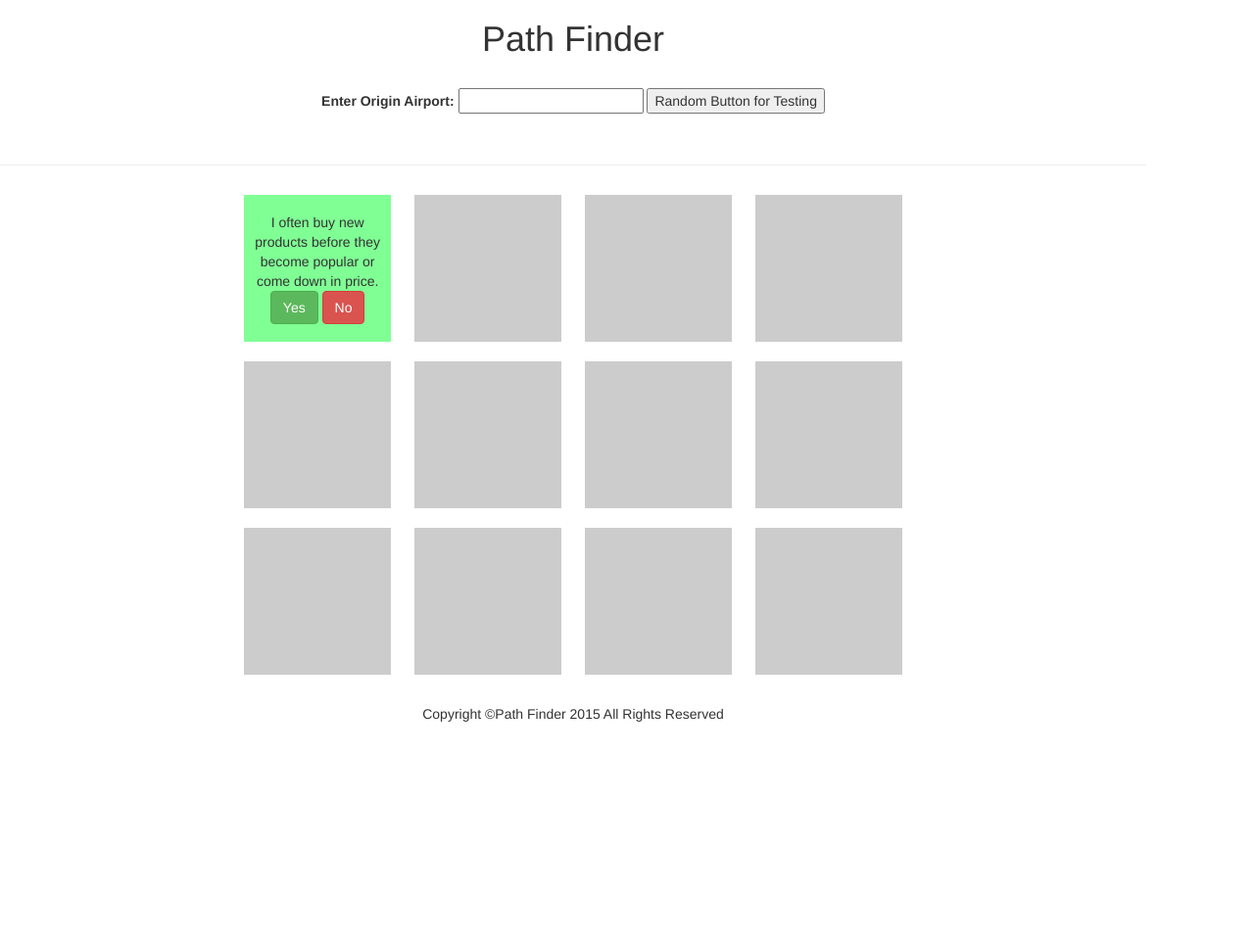
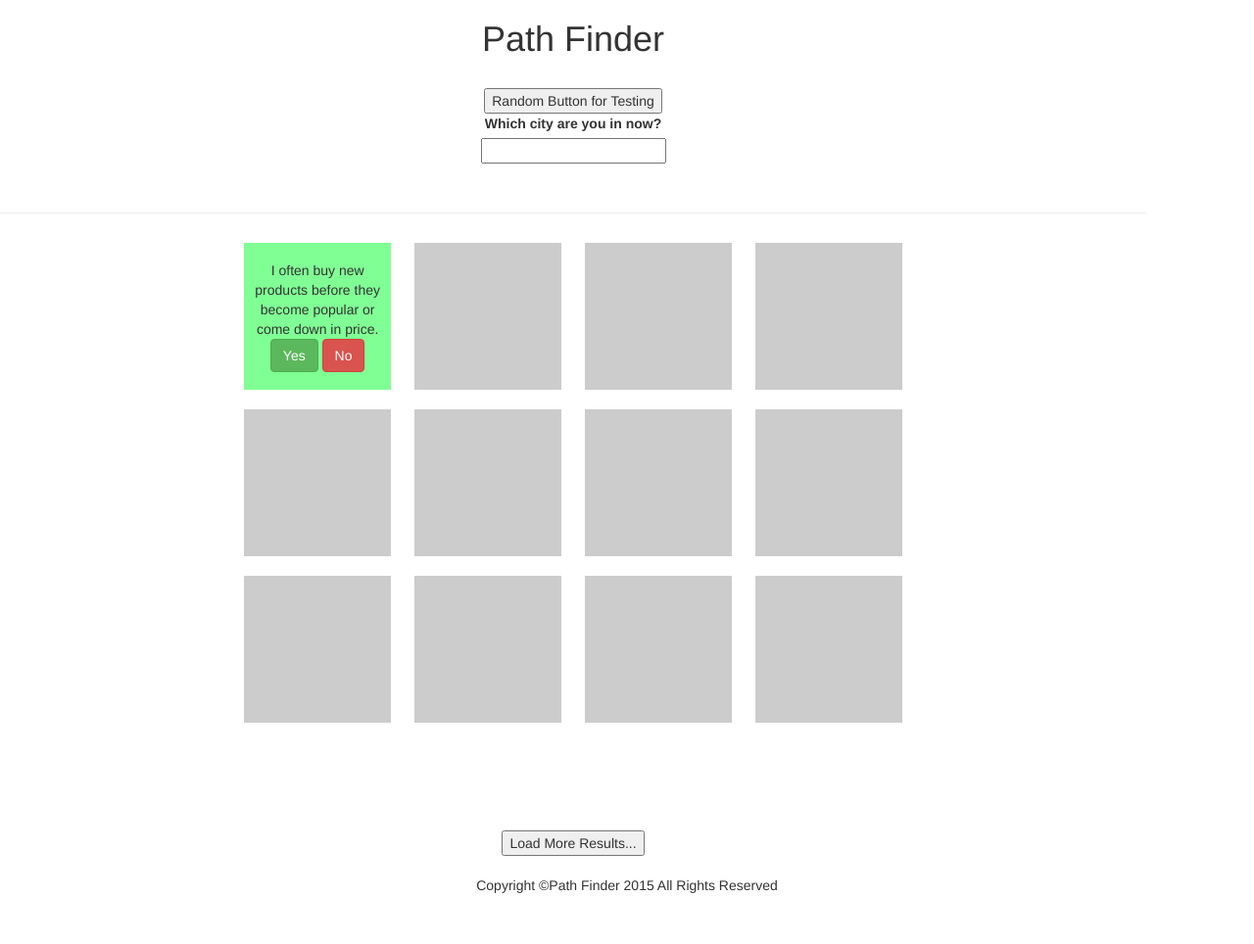
Before and after one commit to PaolaSocorro/Emirates_Hackathon, a Flask app: page / in a window 1280 px wide. Shown: the whole page at 98% size. Before the commit the page ends 737 px from the top, so only its background shows below. Run offline with Flask 2, Linux system fonts and the light colour scheme; some libraries are stand-ins or nearby versions.

Commit message:
modal windows for experiences working

```diff
--- a/static/main.css
+++ b/static/main.css
@@ -78,7 +78,16 @@ footer {
     text-align: left;
 }
 
+div#persona {
+	padding: 50px;
+}
+
 div.top-three-results div.top-result {
 	display: inline-block;
 	padding: 20px;
 }
+
+div.remaining-results div.top-result {
+	display: inline-block;
+	padding: 20px;
+}
--- a/static/quizpath.js
+++ b/static/quizpath.js
@@ -58,6 +58,7 @@ function showTraditionals(){
 	$("#question-section").fadeOut(1000);
 	$("#persona").hide();
 	$(".top-three-results").hide();
+	$(".remaining-results").hide();
 	$("#persona").html("<h2>You are a <b>Traditional</b></h2><p>You prefer a life that is more structured, stable and predictable. You would rather follow some set patterns or routines in your life so that you are more likely to know what will happen during each day and, therefore, can plan or prepare for it much better.</p>");
 	$("#persona").fadeIn(5000);
 
@@ -65,7 +66,11 @@ function showTraditionals(){
 }
 
 
-$("#random").on("click", showTraditionals)
+
+
+function getRandom(max) {
+    return Math.floor(Math.random() * max);
+}
 
 
 function getFareResults(persona){
@@ -83,6 +88,57 @@ function getFareResults(persona){
 		var results = data.data;
 
 		for (var i=0; i<3; i++){
+			var r = getRandom(results.length);
+			var city=results[r].city;
+			var lon=results[r].lon;
+			var lat=results[r].lat;
+			var fare=results[r].fares;
+
+			var lowestFare = fare[0].lowestFare;
+			var lowestFareDep = fare[0].departureDateTime;
+			var lowestFareRet = fare[0].returnDateTime;
+
+			var fareArray = [];
+
+			for (var f=0; f < fare.length; f++) {
+
+				var date = fare[f].departureDateTime.slice(5,10);
+				console.log(date);
+				var dateLowFare = parseInt(fare[f].lowestFare);
+				var dateLowNonStopFare = fare[f].lowestNonStopFare;
+
+				fareArray.push([date, dateLowFare, dateLowNonStopFare]);
+
+				// find the lowest fare
+				// see if there's more than one result
+				// if so, go through each day and compare with the lowestfare
+				// if lower than current lowestfare, update it
+				if (isNaN(fare[f].lowestFare) == false){
+					if (10 < fare[f].lowestFare && fare[f].lowestFare < lowestFare) {
+						lowestFare = fare[f].lowestFare;
+						lowestFareDep = fare[f].departureDateTime;
+						lowestFareRet = fare[f].returnDateTime;
+					}
+				}
+
+			}
+
+			results.splice(r, 1);
+
+			console.log("Lowest: ");
+			console.log(lowestFare);
+			$(".top-three-results").append(
+						"<div class='top-result'><h3>" + city +
+						"</h3><p>Lowest Fare: $" + parseInt(lowestFare) +
+						"</p><p>Departure Date: " + lowestFareDep.slice(0,10) +
+						"</p><p>Return Date: " + lowestFareRet.slice(0,10) +
+						"</p><button class='experiences-btn' data-lat='" + lat + "' data-lon='" + lon + "' data-toggle='modal' data-target='#experiences-feed'>Things To Do</button></div>")
+			console.log(lowestFareDep);
+			console.log(lowestFareRet);
+
+		}
+
+		for (var i=0; i<results.length; i++){
 			var city=results[i].city;
 			var lon=results[i].lon;
 			var lat=results[i].lat;
@@ -116,20 +172,68 @@ function getFareResults(persona){
 				}
 
 			}
+
 			console.log("Lowest: ");
 			console.log(lowestFare);
-			$(".top-three-results").append(
+			$(".remaining-results").append(
 						"<div class='top-result'><h3>" + city +
 						"</h3><p>Lowest Fare: $" + parseInt(lowestFare) +
 						"</p><p>Departure Date: " + lowestFareDep.slice(0,10) +
 						"</p><p>Return Date: " + lowestFareRet.slice(0,10) +
-						"</p></div>")
+						"</p><button class='experiences-btn' data-toggle='modal' data-target='#experiences-feed'>Things To Do</button></div>");
 			console.log(lowestFareDep);
 			console.log(lowestFareRet);
 
 		}
+
 	})
 
-	$(".top-three-results").fadeIn(10000);
+
+
+	$(".top-three-results").fadeIn(10000, function() {
+		$("#load-more-results").show();
+	});
 
 }
+
+
+// function showExperiences(){
+// 	var lon = $(this).data("lon");
+// 	// var lat = $(this).data('coords').lat;
+
+// 	console.log("coords" + lon);
+// }
+
+
+// EVENT LISTENERS
+
+$("#random").on("click", showTraditionals);
+
+
+$("#load-more-results").on("click", function() {
+	$("#load-more-results").hide();
+	$(".remaining-results").fadeIn(2000);
+});
+
+
+
+// FUNCTION TO GET XOLA EXPERIENCES
+$(document).on('click', '.experiences-btn', function() {
+
+	var lon = $(this).data("lon");
+	var lat = $(this).data("lat");
+
+	console.log("lon: " + lon);
+	console.log("lat: " + lat);
+
+
+	var url = "/experiencesearch.json?lat=" + lat +
+				"&lon=" + lon;
+	console.log(url)
+
+
+	// calling for geoJSON
+	$.get(url, function (data) {
+		console.log(data);
+
+});
--- a/templates/index.html
+++ b/templates/index.html
@@ -17,13 +17,12 @@
 <body>
 	<div class="container">
 		<h1>Path Finder</h1>
+			<button id="random">Random Button for Testing</button>
+		<div id="question-section">
 		<div>
-			<label for="airportcodes">Enter Origin Airport: </label>
+			<label for="airportcodes">Which city are you in now?</label><br>
 			<input id="airportcodes" name="origin" tabindex="1" required>
-
-			<button id="random">Random Button for Testing</button
 		</div>
-		<div id="question-section">
 			<div id="question"></div>
 		<hr>
 		<div>
@@ -52,6 +51,34 @@
 
 			<div class="top-three-results">
 
+			</div>
+			<button id='load-more-results'>Load More Results...</button>
+
+			<div class="remaining-results">
+			</div>
+
+
+
+			<!-- EXPERIENCES MODAL WINDOW -->
+			<div class="modal fade" id="experiences-feed" tabindex="-1" role="dialog" aria-labelledby="myModalLabel">
+			  <div class="modal-dialog" role="document">
+			    <div class="modal-content">
+			      <div class="modal-header">
+			        <button type="button" class="close" data-dismiss="modal" aria-label="Close"><span aria-hidden="true">&times;</span></button>
+			        <h4 class="modal-title" id="myModalLabelCity">Things To Do</h4>
+			      </div>
+
+			      <div class="modal-body">
+			      	<ul id="experiences">
+
+
+			      	</ul>
+			      </div>
+
+			      <div class="modal-footer">
+			      </div>
+			    </div>
+			  </div>
 			</div>
 
 		</div>
@@ -94,6 +121,10 @@
 
 	</script>
 
+		<!-- BOOTSTRAP -->
+		 <script src="https://maxcdn.bootstrapcdn.com/bootstrap/3.3.4/js/bootstrap.min.js"></script>
+
+
 		<!-- THIS IS LINKING SUSAN'S JS FILE -->
 		<script src="../static/quizpath.js"></script>
 </body>
```
